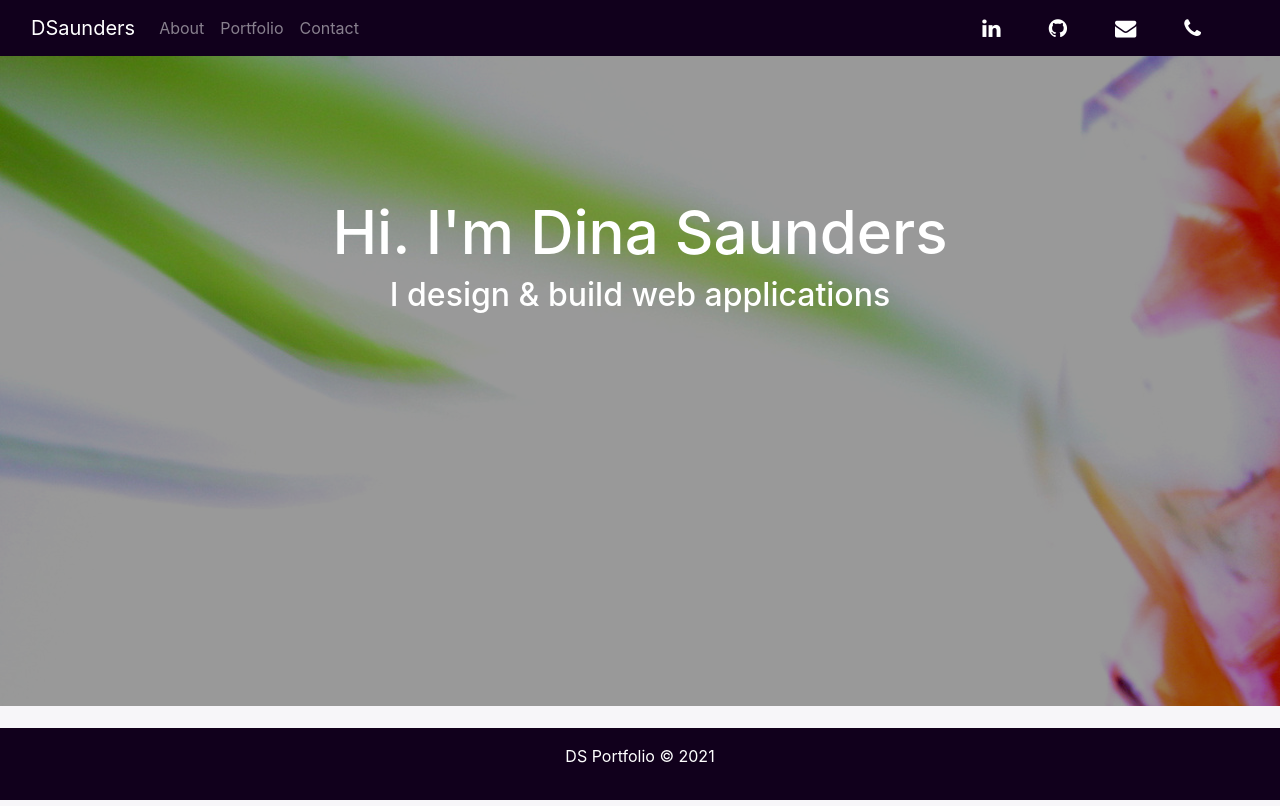
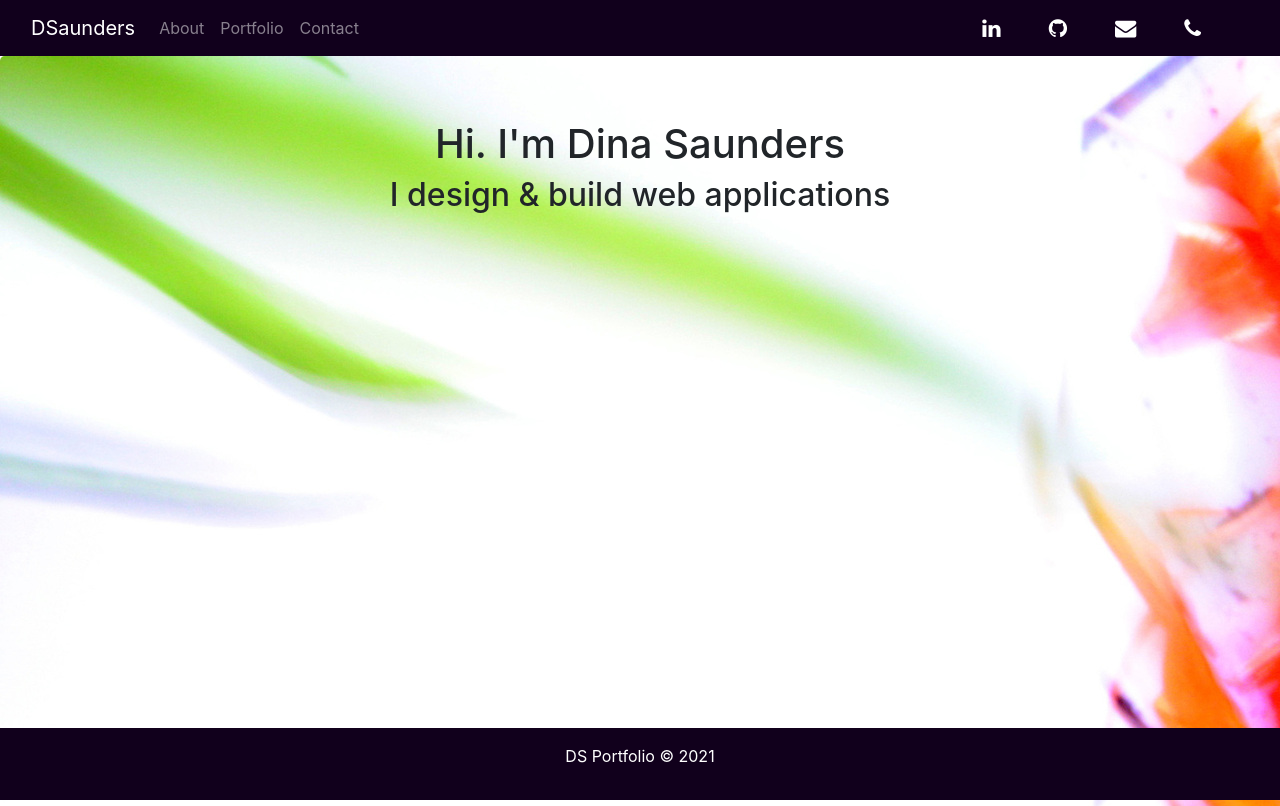
Before and after one commit to DS1826/react-portfolio, a React (Create React App) app: page / in a window 1280 px wide. Built offline with nearby package versions, Linux system fonts and the light colour scheme.

Commit message:
fixed scrolling cover img updated style properties

```diff
--- a/src/components/Hero/index.js
+++ b/src/components/Hero/index.js
@@ -3,10 +3,12 @@ import "./style.css";
 
 function Hero(props) {
   return (
-    <div className="hero text-center" style={{ backgroundImage: `url(${props.backgroundImage})` }}>
+    <div className="jumbotron text-center bg-img cover">
       {props.children}
     </div>
   );
 }
 
 export default Hero;
+
+// style={{ backgroundImage: `url(${props.backgroundImage})` }}
--- a/src/components/Hero/style.css
+++ b/src/components/Hero/style.css
@@ -1,34 +1,18 @@
-.hero {
-    height: 650px;
-    background-size: cover;
-    background-position: center;
-    position: relative;
-    object-fit: fill;
+.cover {
+    position: fixed;
   }
 
-  .hero::after {
-    content: "";
-    display: block;
-    opacity: .4;
-    position: absolute;
-    top: 0;
-    bottom: 0;
-    left: 0;
-    right: 0;
-    background: black;
+  .bg-img {
+    width:100%;
+    height: 100vh;
+    background: url("../../abstract.jpg");
+    background-color: #ccc;
+    background-repeat: no-repeat;
+    background-position: center;
+    background-size: cover;
+    background-attachment: fixed;
+    /* position: relative; */
+    object-fit: fill;
+
+
   }
-
-  .hero * {
-    position: relative;
-    z-index: 2;
-  }
-
-  .hero h1, .hero h2 {
-    color: white;
-  }
-
-  .hero h1 {
-    font-size: 60px;
-    padding-top: 140px;
-    margin-top: 0;
-  }
```
